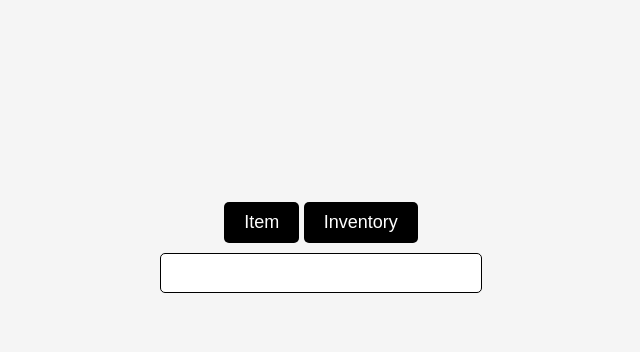
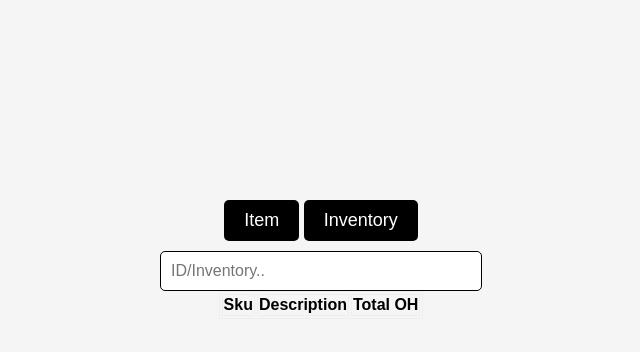
Before and after one commit to KenjiDoom/Inventory, a Flask app: page /label in a window 1280 px wide. Shown: the part 141-493 px from the top of the page, without its empty margins (319-959 px from the left). Run offline with Flask 3, Linux system fonts and the light colour scheme; lists and menus that the app fills with data are empty.

Commit message:
centered the table

```diff
--- a/templates/label.html
+++ b/templates/label.html
@@ -52,46 +52,42 @@
             font-size: 20px;
             color: red;
         }
-        table {
-            width: 50%;
-            height: 50%;
-            visibility: hidden;
+        table, th, td {
+            border: 1px solid;
+            border-style: ridge;
+            margin-left: auto;
+            margin-right: auto;
         }
     </style>
 </head>
 <body>
     <div class="container">
     <form method="POST" class="label-form">
-        <button class="button" name="item_button" value="item">Item</button>
+        <!-- Button here-->
+        <button class="button" id="sku_button" name="item_button" value="item">Item</button>
         <button class="button2" name="inventory_button" value="inventory">Inventory</button>
 
-        <input type="text" id="item_name" name="item_name" onkeyup=search() ="ID/Inventory..">
+        <!-- Input here-->
+        <input type="text" id="item_name" name="item_name" placeholder="ID/Inventory..">
         {% if error_message %}
         <div id="error_message">
             {{ error_message }}
         </div>
         {% endif %}
     <!-- return sku information into a table set for the user -->
-    <table id="table1">
+    <table>
         <tr>
             <th> Sku </th>
             <th> Description </th>
+            <th> Total OH </th>
         </tr>
         {% for result in results %}
         <tr>
             <td>{{ result[0] }}</td>
             <td>{{ result[1] }}</td>
+            <td>{{ result[2] }}</td>
         </tr>
         {% endfor %}
-        <script>
-            document.getElementById("item_name").addEventListener('change', function() {
-                if (document.getElementById("item_name").value.length > 1) {
-                    document.getElementById("table1").style.visibility = "visible";
-            }   else {
-                    document.getElementById("table1").style.visibility = "hidden";
-                }
-            });
-        </script>
         <!-- Left off here fix the java script code-->
     </table>
     </form>
```
